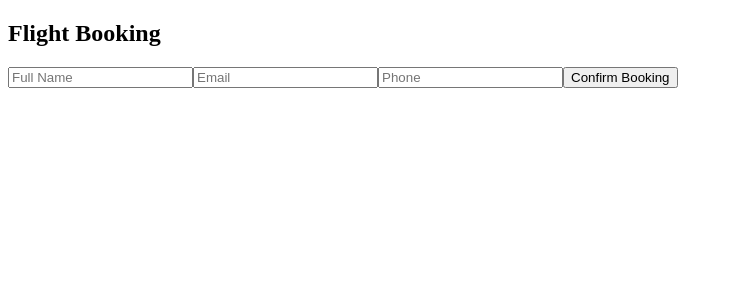
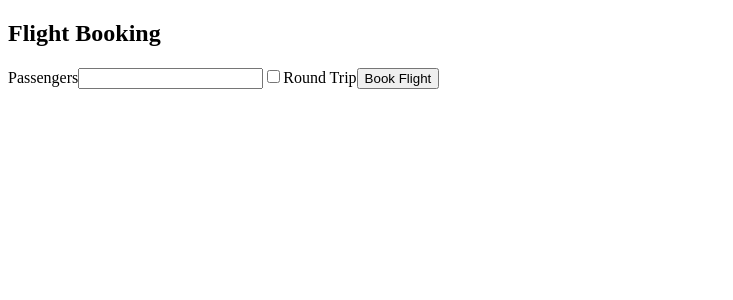
Before and after one commit to acciojob/phoenix-airlines-handesaurabh, a React app: page /flight-booking in a window 1280 px wide. Shown: the top 300 px of the page, without its empty margins (0-733 px from the left). Built offline with nearby package versions, Linux system fonts and the light colour scheme.

Commit message:
Update FlightBooking.jsx

```diff
--- a/src/pages/FlightBooking.jsx
+++ b/src/pages/FlightBooking.jsx
@@ -1,58 +1,46 @@
 import React, { useState } from "react";
-import { useDispatch, useSelector } from "react-redux";
-import { setBookingDetails } from "../redux/flightSlice";
 import { useNavigate } from "react-router-dom";
 
-export default function FlightBooking() {
-  const { selectedFlight } = useSelector(state => state.flight);
-  const dispatch = useDispatch();
+const FlightBooking = () => {
   const navigate = useNavigate();
 
-  const [form, setForm] = useState({
-    name: "",
-    email: "",
-    phone: ""
-  });
-
+  const [passengers, setPassengers] = useState("");
+  const [roundTrip, setRoundTrip] = useState(false);
   const [error, setError] = useState("");
 
-  const validate = () => {
-    if (!form.name.trim()) return "Name required";
-    if (!/\S+@\S+\.\S+/.test(form.email)) return "Invalid email";
-    if (!/^\d{10}$/.test(form.phone)) return "Invalid phone number";
-    return "";
-  };
-
-  const handleSubmit = () => {
-    const msg = validate();
-    if (msg) {
-      setError(msg);
+  const handleBook = () => {
+    if (!passengers) {
+      setError("Please enter passenger count");
       return;
     }
-
-    dispatch(setBookingDetails({ ...form, flight: selectedFlight }));
     navigate("/confirmation");
   };
 
   return (
-    <div className="page">
+    <div className="app-container">
       <h2>Flight Booking</h2>
 
-      {error && <p style={{ color: "red" }}>{error}</p>}
+      {error && <p className="error">{error}</p>}
 
-      <input type="text" placeholder="Full Name"
-        value={form.name}
-        onChange={e => setForm({ ...form, name: e.target.value })} />
+      <label>Passengers</label>
+      <input
+        type="number"
+        value={passengers}
+        onChange={(e) => setPassengers(e.target.value)}
+      />
 
-      <input type="text" placeholder="Email"
-        value={form.email}
-        onChange={e => setForm({ ...form, email: e.target.value })} />
+      <label>
+        <input
+          type="checkbox"
+          checked={roundTrip}
+          onChange={() => setRoundTrip(!roundTrip)}
+        />
+        Round Trip
+      </label>
 
-      <input type="text" placeholder="Phone"
-        value={form.phone}
-        onChange={e => setForm({ ...form, phone: e.target.value })} />
-
-      <button onClick={handleSubmit}>Confirm Booking</button>
+      <button onClick={handleBook}>Book Flight</button>
     </div>
   );
-}
+};
+
+export default FlightBooking;
```
